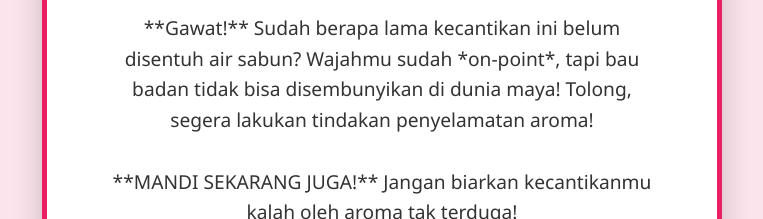
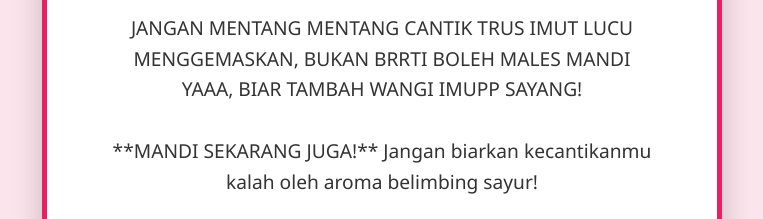
Before and after one commit to 12312533/kiruncanrik, a plain HTML site: page index.html in a window 1280 px wide. Shown: the part 581-800 px from the top of the page, without its empty margins (258-1021 px from the left). Drawn offline with Linux system fonts and the light colour scheme.

Commit message:
Update index.html

```diff
--- a/index.html
+++ b/index.html
@@ -115,10 +115,9 @@
         <h1>ANDA SERIUS?! BELUM MANDI, SYAKIRA?!</h1>
 
         <p>
-            **Gawat!** Sudah berapa lama kecantikan ini belum disentuh air sabun? Wajahmu sudah *on-point*, tapi bau badan tidak bisa disembunyikan di dunia maya!
-            Tolong, segera lakukan tindakan penyelamatan aroma!
+            JANGAN MENTANG MENTANG CANTIK TRUS IMUT LUCU MENGGEMASKAN, BUKAN BRRTI BOLEH MALES MANDI YAAA, BIAR TAMBAH WANGI IMUPP SAYANG!
             <br><br>
-            **MANDI SEKARANG JUGA!** Jangan biarkan kecantikanmu kalah oleh aroma tak terduga!
+            **MANDI SEKARANG JUGA!** Jangan biarkan kecantikanmu kalah oleh aroma belimbing sayur!
         </p>
 
         <button class="button-action" onclick="acknowledge()">
```
